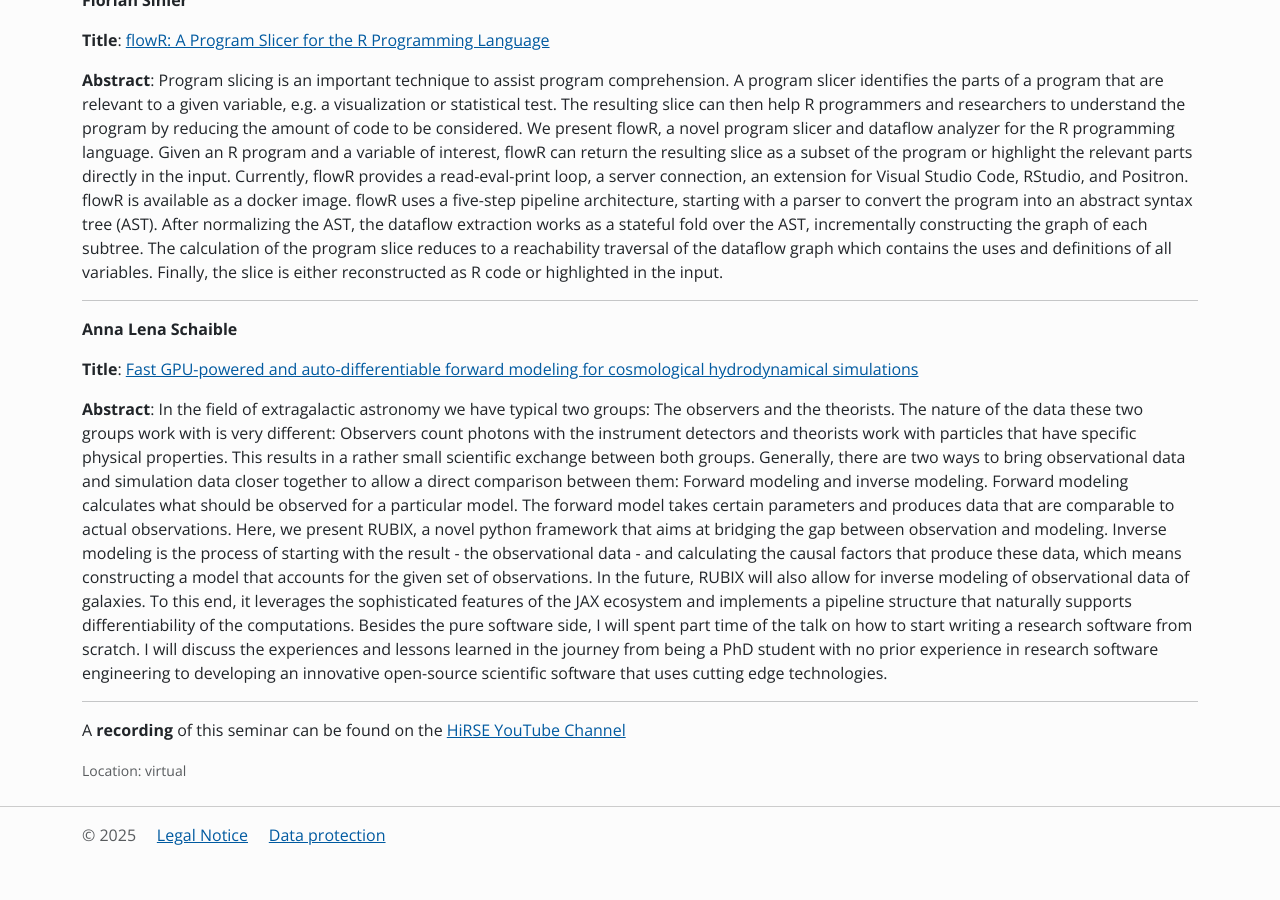
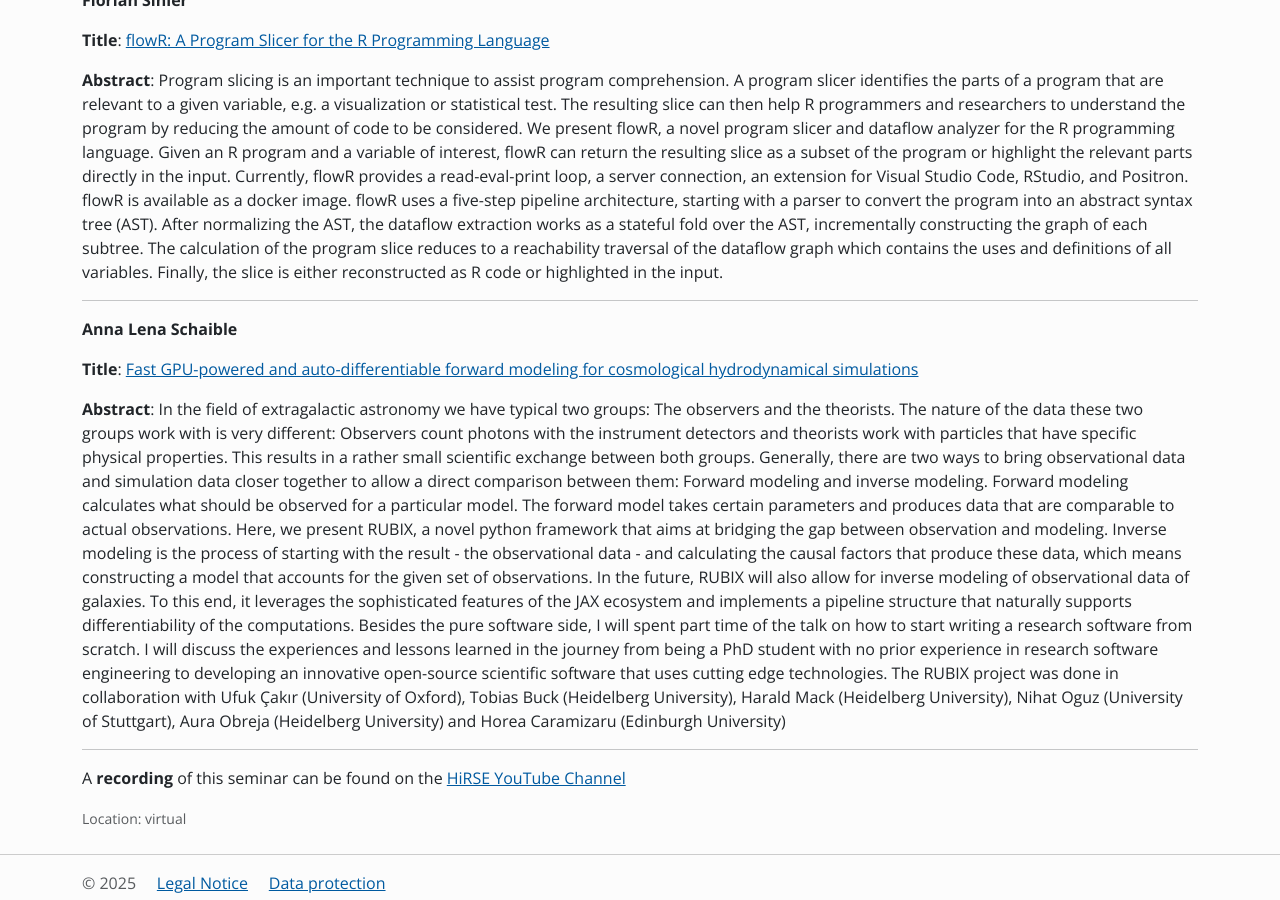
Before and after one commit to Helmholtz-HiRSE/helmholtz-hirse.github.io, a Jekyll site: the page built from _series/2025_05_15-seminar_42.md, in a window 1280 px wide and 900 px high, scrolled down 763 px. Built offline with Jekyll 4.4.1, drawn with Linux system fonts in a browser that asks for light colours; nearby versions of some CDN libraries; before the commit the page ends 1615 px from its top, so only the background shows below that.

Commit message:
Update 2025_05_15-seminar_42.md

```diff
--- a/_series/2025_05_15-seminar_42.md
+++ b/_series/2025_05_15-seminar_42.md
@@ -31,7 +31,7 @@ We welcome the 2023 Award Winner - [Yudong Sun](https://yudong.dev/?hl=de&expand
 **Title**: [Fast GPU-powered and auto-differentiable forward modeling for cosmological hydrodynamical simulations](https://zenodo.org/records/15648871)
 
 **Abstract**: In the field of extragalactic astronomy we have typical two groups: The observers and the theorists. The nature of the data these two groups work with is very different: Observers count photons with the instrument detectors and theorists work with particles that have specific physical properties. This results in a rather small scientific exchange between both groups. Generally, there are two ways to bring observational data and simulation data closer together to allow a direct comparison between them: Forward modeling and inverse modeling.
-Forward modeling calculates what should be observed for a particular model. The forward model takes certain parameters and produces data that are comparable to actual observations. Here, we present RUBIX, a novel python framework that aims at bridging the gap between observation and modeling. Inverse modeling is the process of starting with the result - the observational data - and calculating the causal factors that produce these data, which means constructing a model that accounts for the given set of observations. In the future, RUBIX will also allow for inverse modeling of observational data of galaxies. To this end, it leverages the sophisticated features of the JAX ecosystem and implements a pipeline structure that naturally supports differentiability of the computations. Besides the pure software side, I will spent part time of the talk on how to start writing a research software from scratch. I will discuss the experiences and lessons learned in the journey from being a PhD student with no prior experience in research software engineering to developing an innovative open-source scientific software that uses cutting edge technologies.
+Forward modeling calculates what should be observed for a particular model. The forward model takes certain parameters and produces data that are comparable to actual observations. Here, we present RUBIX, a novel python framework that aims at bridging the gap between observation and modeling. Inverse modeling is the process of starting with the result - the observational data - and calculating the causal factors that produce these data, which means constructing a model that accounts for the given set of observations. In the future, RUBIX will also allow for inverse modeling of observational data of galaxies. To this end, it leverages the sophisticated features of the JAX ecosystem and implements a pipeline structure that naturally supports differentiability of the computations. Besides the pure software side, I will spent part time of the talk on how to start writing a research software from scratch. I will discuss the experiences and lessons learned in the journey from being a PhD student with no prior experience in research software engineering to developing an innovative open-source scientific software that uses cutting edge technologies. The RUBIX project was done in collaboration with Ufuk Çakır (University of Oxford), Tobias Buck (Heidelberg University), Harald Mack (Heidelberg University), Nihat Oguz (University of Stuttgart), Aura Obreja (Heidelberg University) and Horea Caramizaru (Edinburgh University)
 
 ------
 A **recording** of this seminar can be found on the [HiRSE YouTube Channel](https://www.youtube.com/watch?v=2ByBRTvSAmk)
```
